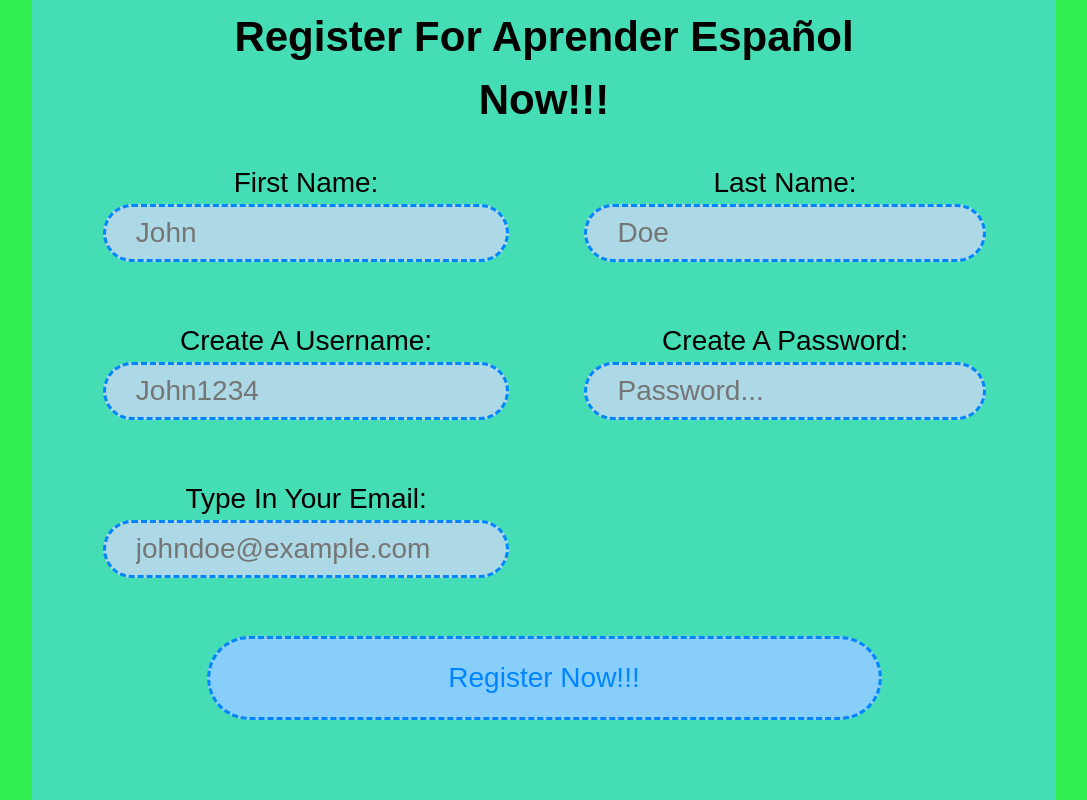
After one commit to Mahdi03/mahdi.github.dev, a PHP site: the page made by DaMahdi03/Ayman_Studios/Aprender_Español/public/registration/register.html in a window 1280 px wide. The commit adds this page. Shown: the whole page, without its empty margins (96-1183 px from the left). Run offline with PHP 8.4, Linux system fonts and the light colour scheme; some libraries are stand-ins or nearby versions.

Commit message:
Added A Login System That Uses Firestore Databases, Now Just Need To Implement That Onto Every Page

```diff
--- a/DaMahdi03/Ayman_Studios/Aprender_Español/public/Lesson_1/The_Alphabet.html
+++ b/DaMahdi03/Ayman_Studios/Aprender_Español/public/Lesson_1/The_Alphabet.html
@@ -30,6 +30,7 @@
     <link rel="stylesheet" type="text/css" media="screen" href="../theme.css" />
     <script src="https://ajax.googleapis.com/ajax/libs/jquery/3.3.1/jquery.min.js"></script>
     <script src="../theme.js"></script>
+    <script src="../../loggedIn.js"></script>
     <style>
         .intro textarea {
             resize: none;
--- /dev/null
+++ b/DaMahdi03/Ayman_Studios/Aprender_Español/public/registration/register.html
@@ -0,0 +1,166 @@
+<!DOCTYPE html>
+<html>
+
+<head>
+    <meta charset="utf-8" />
+    <meta http-equiv="X-UA-Compatible" content="IE=edge">
+    <title>Create an Account for Aprender Español</title>
+    <meta name="viewport" content="width=device-width, initial-scale=1">
+    <!--Link To Website Theme.css-->
+    <link rel="stylesheet" type="text/css" media="screen" href="../theme.css" />
+    <!---->
+    <script src="https://ajax.googleapis.com/ajax/libs/jquery/3.3.1/jquery.min.js"></script>
+    <script src="../theme.js"></script>
+    <script src="../md5.min.js"></script>
+</head>
+
+<body>
+    <!--Main Register Form-->
+    <form class="registerForm" action="javascript:void(0);" onsubmit="registerUser()">
+        <!--Table Method To Neatly Organize Inputs-->
+        <table class="registerForm">
+            <tr>
+                <th colspan="2">
+                    <h2>Register For Aprender Español Now!!!</h2>
+                </th>
+            </tr>
+            <tr>
+                <td>First Name: <input id="firstName" class="name" type="text" placeholder="John" required /></td>
+                <td>Last Name: <input id="lastName" class="name" type="text" placeholder="Doe" required /></td>
+            </tr>
+            <tr>
+                <td>Create A Username: <input id="username" type="text" placeholder="John1234" required /></td>
+                <td>Create A Password: <input id="password" type="password" placeholder="Password..." required /></td>
+            </tr>
+            <tr>
+                <td>Type In Your Email: <input id="email" type="email" placeholder="johndoe@example.com" required /></td>
+            </tr>
+            <tr>
+                <td colspan="2"><button>Register Now!!!</button></td>
+            </tr>
+        </table>
+    </form>
+    <!--Scripts That Are Required To Use Firebase and Its Database-->
+    <script src="https://www.gstatic.com/firebasejs/5.3.0/firebase-app.js"></script>
+    <script src="https://www.gstatic.com/firebasejs/5.3.0/firebase-firestore.js"></script>
+    <script>
+        //Connect To Google Firebase Application Online
+        firebase.initializeApp({
+            apiKey: 'AIzaSyC_ppWo7ATuzym-EsQxgcERM6Gcn0ZeuSM',
+            authDomain: 'to-learn-spanish.firebaseapp.com',
+            projectId: 'to-learn-spanish'
+        });
+        // Initialize Cloud Firestore through Firebase
+        var database = firebase.firestore();
+        // Disable deprecated features
+        database.settings({
+            timestampsInSnapshots: true
+        });
+        //My Code
+        function registerUser() {
+            //Removes All Error Codes Before Moving On!!
+            if ($(".error").length > 0) {
+                $(".error").remove();
+            }
+            //Function Global Scope Variables
+            var firstName = $("#firstName").val();
+            var lastName = $("#lastName").val();
+            var email = $("#email").val();
+            var username = $("#username").val();
+            //Instantiate Password Variable
+            var password;
+            //If The Password Length Is Less Than 8 Characters:
+            if ($("#password").val().length < 8) {
+                //Alert The User And Abort Register Process
+                notifyRegisterError("Your Password Is Too Short!! Try making it at least 8 characters long.", "password");
+                return;
+            } else {
+                //If Not, Hash The Password Value Securely
+                password = md5($("#password").val());
+            }
+            //If The Email Has At Least 5 Characters (@, .com) And If The Password has 32 Characters (MD5 Hashes have 32 characters):
+            if (email.length > 5 && password.length === 32) {
+                //Open Firebase Database With new Username:
+                database.collection("userInfo").doc(String(username)).get().then(function(doc) {
+                    //If The Username Already Exists:
+                    if (doc.exists === true) {
+                        //Notify the user and Abort Register Process
+                        console.error("The Username Has Already Been Taken");
+                        notifyRegisterError("This username has already been taken. Please try another username!", "username");
+                        return;
+                    } else {
+                        if (database.collection("userInfo").get().then((querySnapshot) => {
+                                querySnapshot.forEach((doc) => {
+                                    //Check Each Email One-By-One
+                                    if (doc.data().email === email) {
+                                        //Notify User That Email Is Already In-Use
+                                        notifyRegisterError("This email has already been used!!! Please try another email of yours, or <a href='login.html'>try logging in</a>.", "email");
+                                        bool = true;
+                                    }
+                                });
+                            }) === false) {
+                            //If Everything Checks Out:
+                            console.log("You're good to go!");
+                            //Open Database And Create New User With New Username and Set Credentials
+                            database.collection("userInfo").doc(String(username)).set({
+                                    firstName: firstName,
+                                    lastName: lastName,
+                                    email: email,
+                                    username: username,
+                                    password: password,
+                                    lessonsCompleted: 0
+                                }).then(function() {
+                                    //If Everything Was Successful
+                                    console.log("Document written with ID: ", username);
+                                })
+                                .catch(function(error) {
+                                    //If There Was An unknown error
+                                    console.error("Error adding record (Document) to database: ", error);
+                                });
+                        } else {
+                            console.error("This Username Has Already Been Taken");
+                        }
+                    }
+                });
+            }
+        }
+        //Self-Defined Function That Prints Error Messages
+        function notifyRegisterError(msg, input) {
+            //If Error Deals With Password:
+            if (input === "password") {
+                //If An Error Already Exists
+                if ($("#passwordError").length > 0) {
+                    //Remove The Previous Error Message
+                    $("#passwordError").remove();
+                }
+                //Place New Error Message Under Password Input
+                $('<p id="passwordError" class="error">' + msg + '</p>').insertAfter("#password");
+                return;
+            }
+            //If Error Deals With Username:
+            else if (input === "username") {
+                //If An Error Already Exists
+                if ($("#usernameError").length > 0) {
+                    //Remove Previous Error Message
+                    $("#usernameError").remove();
+                }
+                //Place Error Message Under Username Input
+                $('<p id="usernameError" class="error">' + msg + '</p>').insertAfter("#username");
+                return;
+            }
+            //If Error Deals With Email
+            else if (input === "email") {
+                //If Error Already Exists
+                if ($("#emailError").length > 0) {
+                    //Remove The Error
+                    $("#emailError").remove();
+                }
+                //Place New Error Under Email Address Input
+                $('<p id="emailError" class="error">' + msg + '</p>').insertAfter("#email");
+                return;
+            }
+        }
+    </script>
+</body>
+
+</html>
--- a/DaMahdi03/Ayman_Studios/Aprender_Español/public/theme.css
+++ b/DaMahdi03/Ayman_Studios/Aprender_Español/public/theme.css
@@ -115,6 +115,39 @@ form {
     width: 100%;
 }
 
+.loginForm,
+.registerForm {
+    text-align: center;
+    margin: 0 auto;
+    width: 100%;
+}
+
+.loginForm td,
+.registerForm td {
+    padding: 1em;
+    max-width: 50%;
+    vertical-align: top;
+}
+
+.loginForm .error,
+.registerForm .error {
+    color: red;
+    font-size: 0.75em;
+}
+
+.loginForm input,
+.registerForm input {
+    width: 85%;
+    padding: 10px;
+    padding-left: 30px;
+    border-radius: 2em;
+    border: 3px dashed;
+    color: rgb(0, 132, 255);
+    background-color: lightblue;
+    font-size: 1em;
+    font-family: inherit;
+}
+
 h2,
 button {
     text-align: center;
```
Also changed, not shown: DaMahdi03/Ayman_Studios/Aprender_Español/public/registration/login.html (added, +105 -0 lines), DaMahdi03/Ayman_Studios/Aprender_Español/public/md5.min.js (added).
